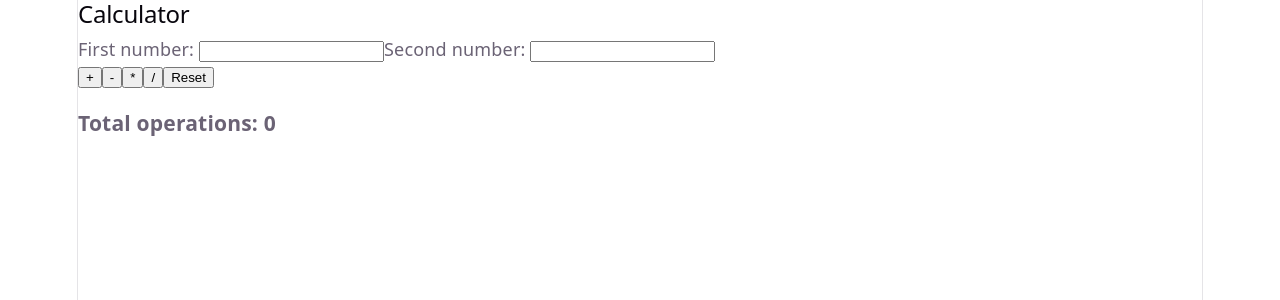
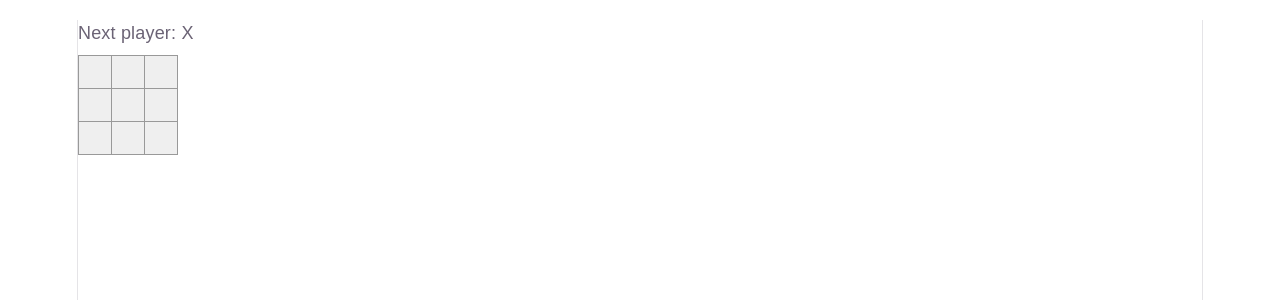
Before and after one commit to ankurbag6/react-practise, a React (Vite) app: page / in a window 1280 px wide. Shown: the top 300 px of the page. Built offline with nearby package versions, Linux system fonts and the light colour scheme.

Commit message:
feat: tic tac toe

```diff
--- a/src/App.jsx
+++ b/src/App.jsx
@@ -10,6 +10,7 @@ import NameCard from "./components/NameCard";
 import EventsDemo from "./components/EventsDemo";
 import PlayerPicker from "./components/PlayerPicker";
 import Calculator from "./components/Calculator";
+import Board from "./components/tic-tac-toe/Board";
 
 function App() {
   const products = [
@@ -25,7 +26,8 @@ function App() {
       {/* <NameCard /> */}
       {/* <EventsDemo /> */}
       {/* <PlayerPicker /> */}
-      <Calculator />
+      {/* <Calculator /> */}
+      <Board />
     </>
   );
 }
--- /dev/null
+++ b/src/components/tic-tac-toe/Board.jsx
@@ -0,0 +1,67 @@
+import { useState } from "react";
+import Square from "./Square";
+function calculateWinner(squares) {
+  const lines = [
+    [0, 1, 2],
+    [3, 4, 5],
+    [6, 7, 8],
+    [0, 3, 6],
+    [1, 4, 7],
+    [2, 5, 8],
+    [0, 4, 8],
+    [2, 4, 6],
+  ];
+  for (let i = 0; i < lines.length; i++) {
+    const [a, b, c] = lines[i];
+    if (squares[a] && squares[a] === squares[b] && squares[a] === squares[c]) {
+      return squares[a];
+    }
+  }
+  return null;
+}
+export default function Board() {
+  const [xIsNext, setXIsNext] = useState(true);
+  const [squares, setSquares] = useState(Array(9).fill(null));
+  const rows = 3,
+    cols = 3;
+
+  function handleClick(index) {
+    if (squares[index] || calculateWinner(squares)) {
+      return;
+    }
+    const nextSquares = squares.slice();
+    if (xIsNext) {
+      nextSquares[index] = "X";
+    } else {
+      nextSquares[index] = "O";
+    }
+    setSquares(nextSquares);
+    setXIsNext(!xIsNext);
+  }
+  const winner = calculateWinner(squares);
+  let status;
+  if (winner) {
+    status = "Winner: " + winner;
+  } else {
+    status = "Next player: " + (xIsNext ? "X" : "O");
+  }
+  return (
+    <>
+      <div className="status">{status}</div>
+      {Array.from({ length: rows }, (_, r) => (
+        <div className="board-row" key={r}>
+          {Array.from({ length: cols }, (_, c) => {
+            let index = r * cols + c;
+            return (
+              <Square
+                key={index}
+                value={squares[index]}
+                onSquareClick={() => handleClick(index)}
+              />
+            );
+          })}
+        </div>
+      ))}
+    </>
+  );
+}
--- /dev/null
+++ b/src/components/tic-tac-toe/Square.jsx
@@ -0,0 +1,22 @@
+import { useState, useEffect } from "react";
+export default function Square({value, onSquareClick}) {
+
+//   const [hasX, setHasX] = useState(false);
+//   useEffect(() => {
+//   const id = setTimeout(() => {
+//         setHasX(false);
+//     }, 2000);
+
+//     return () => clearTimeout(id); // cleanup
+//     }, [hasX]);
+//   function handleClick() {
+//     console.log("clicked!");
+//     // setHasX(!hasX);
+//   }
+
+  return (
+    <button className="square" onClick={onSquareClick}>
+      {value}
+    </button>
+  );
+}
--- a/src/index.css
+++ b/src/index.css
@@ -108,3 +108,93 @@ code {
   padding: 4px 8px;
   background: var(--code-bg);
 }
+
+* {
+  box-sizing: border-box;
+}
+
+body {
+  font-family: sans-serif;
+  margin: 20px;
+  padding: 0;
+}
+
+h1 {
+  margin-top: 0;
+  font-size: 22px;
+}
+
+h2 {
+  margin-top: 0;
+  font-size: 20px;
+}
+
+h3 {
+  margin-top: 0;
+  font-size: 18px;
+}
+
+h4 {
+  margin-top: 0;
+  font-size: 16px;
+}
+
+h5 {
+  margin-top: 0;
+  font-size: 14px;
+}
+
+h6 {
+  margin-top: 0;
+  font-size: 12px;
+}
+
+code {
+  font-size: 1.2em;
+}
+
+ul {
+  padding-inline-start: 20px;
+}
+
+* {
+  box-sizing: border-box;
+}
+
+body {
+  font-family: sans-serif;
+  margin: 20px;
+  padding: 0;
+}
+
+.square {
+  border: 1px solid #999;
+  float: left;
+  font-size: 24px;
+  font-weight: bold;
+  line-height: 34px;
+  height: 34px;
+  margin-right: -1px;
+  margin-top: -1px;
+  padding: 0;
+  text-align: center;
+  width: 34px;
+}
+
+.board-row:after {
+  clear: both;
+  content: '';
+  display: table;
+}
+
+.status {
+  margin-bottom: 10px;
+}
+.game {
+  display: flex;
+  flex-direction: row;
+}
+
+.game-info {
+  margin-left: 20px;
+}
```
